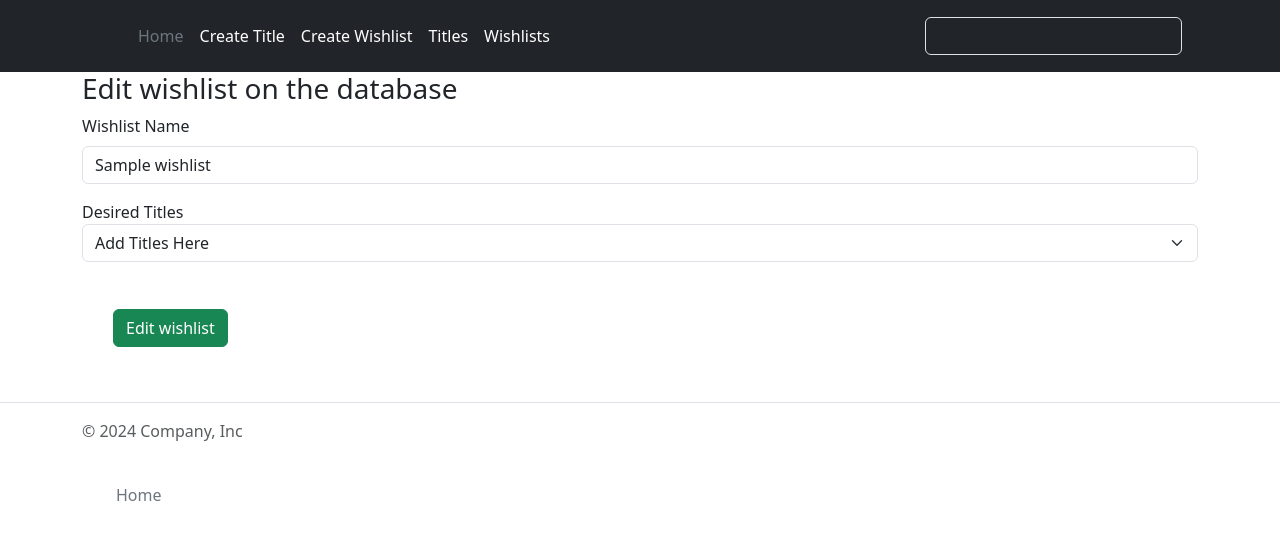
After one commit to ccornfield/GameDream, a Flask app: page /edit_wishlist/1 in a window 1280 px wide. The commit adds this page. Shown: the top 545 px of the page. Run offline with Flask 3, Linux system fonts and the light colour scheme; tables that the repository leaves empty hold one stand-in row (values such as "Sample post").

Commit message:
Added edit and delete methods for wishlists.

```diff
--- a/gamedream/routes.py
+++ b/gamedream/routes.py
@@ -62,3 +62,21 @@ def add_wishlist():
         db.session.commit()
         return redirect(url_for("home"))
     return render_template("add_wishlist.html", titles=titles)
+
+@app.route("/edit_wishlist/<int:wishlist_id>", methods=["GET","POST"])
+def edit_wishlist(wishlist_id):
+    titles = list(Titles.query.order_by(Titles.game_title).all())
+    wishlist = Wishlist.query.get_or_404(wishlist_id)
+    if request.method == "POST":
+        wishlist.wishlist_name = request.form.get("wishlist_name"),
+        wishlist.title_id = request.form.get("title_id")
+        db.session.commit()
+        return redirect(url_for("wishlist"))
+    return render_template("edit_wishlist.html", wishlist=wishlist, titles=titles)
+
+@app.route("/delete_wishlist/<int:wishlist_id>", methods=["GET","POST"])
+def delete_wishlist(wishlist_id):
+    wishlist = Wishlist.query.get_or_404(wishlist_id)
+    db.session.delete(wishlist)
+    db.session.commit()
+    return redirect(url_for("home"))
--- /dev/null
+++ b/gamedream/templates/edit_wishlist.html
@@ -0,0 +1,33 @@
+{% extends "base.html" %}
+{% block content%}
+
+<h3>Edit wishlist on the database</h3>
+
+<form  method="POST" action="{{ url_for('edit_wishlist', wishlist_id = wishlist.id) }}">
+    <div class="mb-3">
+        <label for="wishlist_name" class="form-label">Wishlist Name</label>
+        <input type="text" class="form-control" id="wishlist_name" value = "{{wishlist.wishlist_name}}" name="wishlist_name" required>
+      </div>
+      <div class="mb-3">
+      <label for="title_id">Desired Titles</label>
+      <select id = "title_id"  name="title_id" class="form-select" aria-label="Titles" required>
+        <option selected>Add Titles Here</option>
+        {% for title in titles%}
+          {% if title == wishlist.title_id%}
+          <option value="{{title.id}}" selected>{{title.game_title}}</option>
+          {% else %}
+          <option value="{{title.id}}">{{title.game_title}}</option>
+          {% endif %}
+        {% endfor %}
+      </select>
+      </div>
+      <div class="row">
+        <div class="col m-3 center-align">
+            <button type="submit" class="btn btn-success">
+                Edit wishlist <i class="fas fa-plus-square right"></i>
+            </button>
+        </div>
+    </div>
+</form>
+
+{% endblock %}
--- a/gamedream/templates/title.html
+++ b/gamedream/templates/title.html
@@ -28,7 +28,6 @@
             <button type="button" class="btn btn-danger" data-bs-toggle="modal" data-bs-target="#{{title.id}}">
               Delete title
             </button>
-            <!-- <a href="{{ url_for('delete_title', title_id = title.id) }}" class="btn btn-danger">Delete title</a> -->
           </div>
         </div>
       </div>
@@ -36,7 +35,7 @@
         <div class="modal-dialog">
           <div class="modal-content">
             <div class="modal-header">
-              <h1 class="modal-title fs-5" id="staticBackdropLabel">Modal title</h1>
+              <h1 class="modal-title fs-5" id="staticBackdropLabel">Delete title</h1>
               <button type="button" class="btn-close" data-bs-dismiss="modal" aria-label="Close"></button>
             </div>
             <div class="modal-body">
```
Also changed, not shown: gamedream/templates/wishlist.html (+18 -2 lines).
